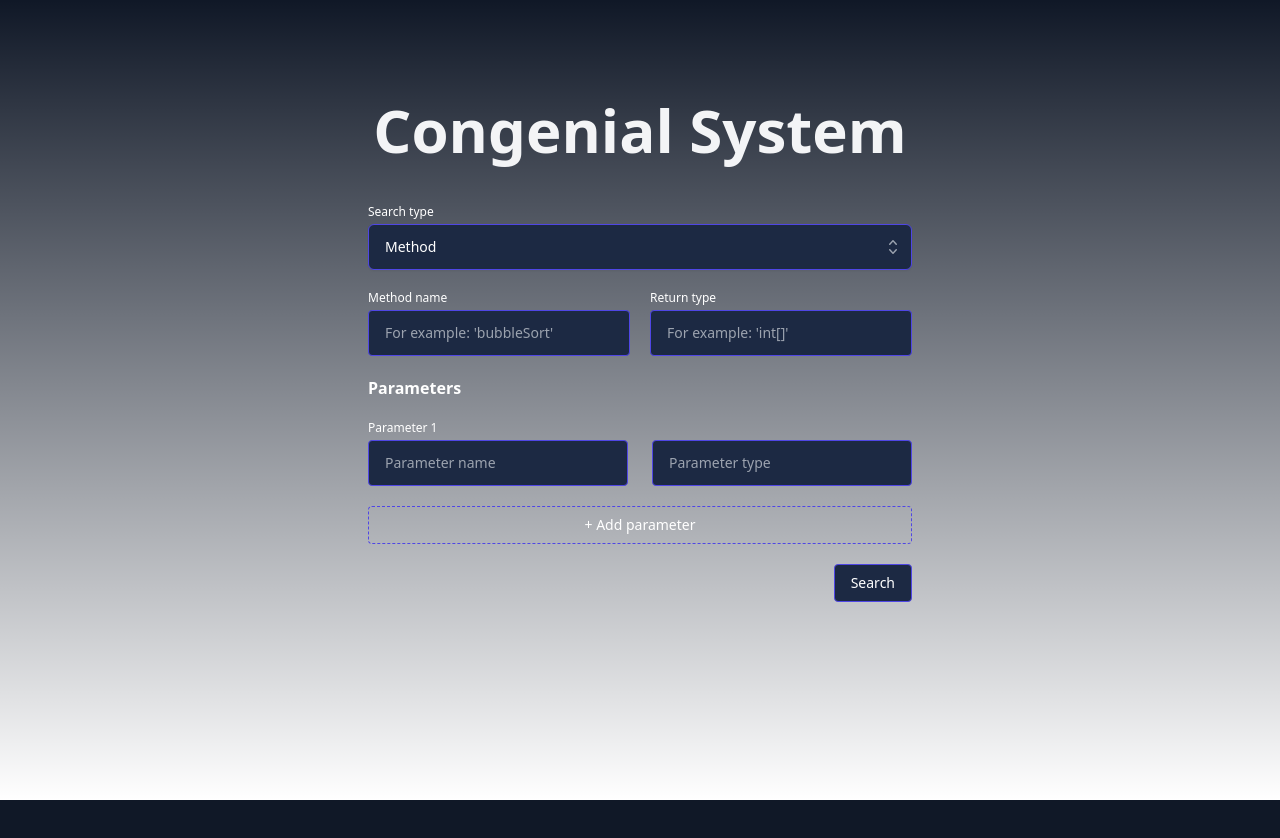
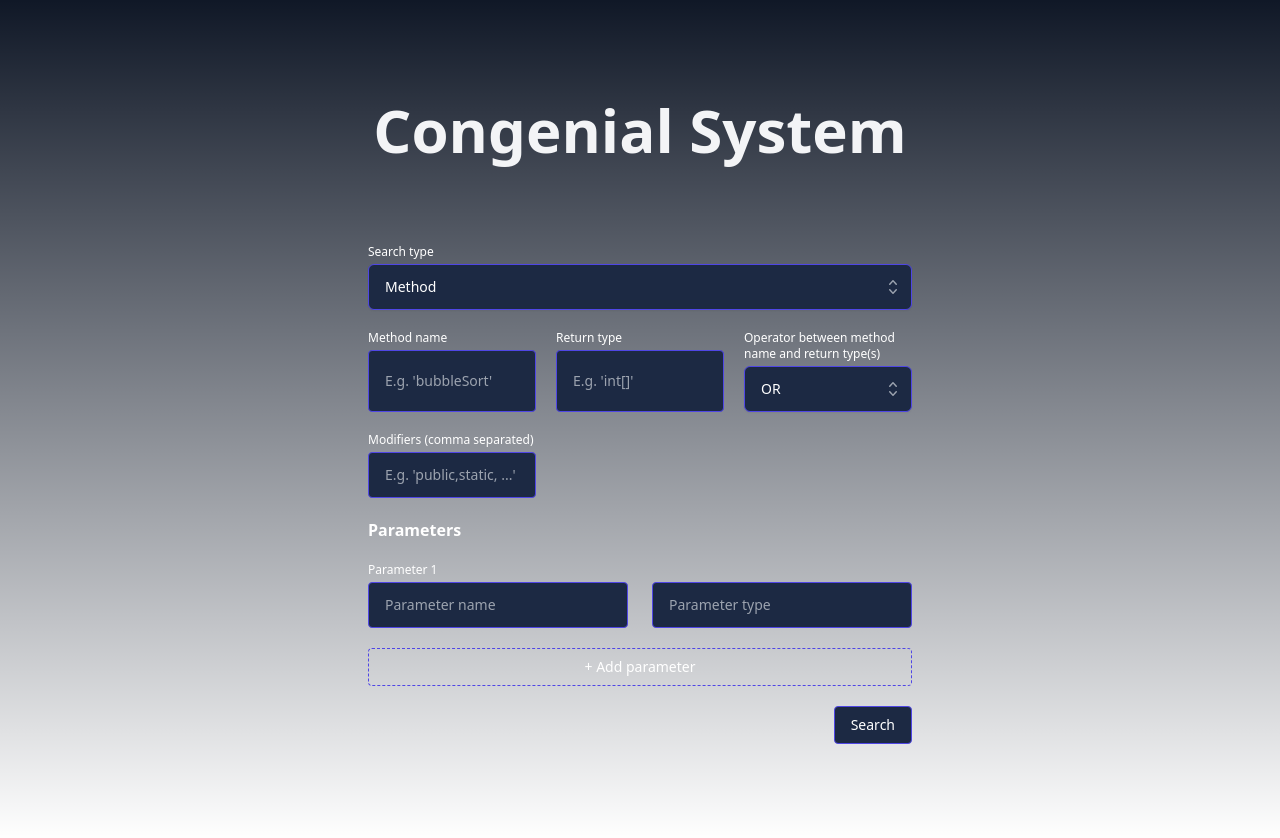
Before and after one commit to tedLHMstr/congenial-system, a Next.js app in the folder congenial-system-web/: page / in a window 1280 px wide. Before the commit the page ends 800 px from the top, so only its background shows below. Built offline with nearby package versions, Linux system fonts and the light colour scheme; what tailwindcss-bg-patterns would draw is missing.

Commit message:
fix/styling

```diff
--- a/congenial-system-web/pages/index.tsx
+++ b/congenial-system-web/pages/index.tsx
@@ -8,14 +8,63 @@ import Dropdown from '@/components/Dropdown'
 /* ReturnTypes */
 import returnTypes from '@/assets/returnTypes'
 
+/* Query validator */
+import { validateName, validateParameter, validateType } from '@/validation/query'
+
+/* Handlers */
+import { query } from '@/api/search'
 
 export default function Home() {
 	const [methodName, setMethodName] = useState<string>('')
 	// const [returnType, setReturnType] = useState<{ name: string, value: string }>(returnTypes[0])
 	const [returnType, setReturnType] = useState<string>('')
 	const [parameters, setParameters] = useState<Array<{ name: string, type: string }>>([{ name: '', type: ''}])
+	const [modifiers, setModifiers] = useState<string>('')
 
 	const [searchType, setSearchType] = useState<{name: string, value: string}>({name: 'Method', value: 'method'})
+
+	// API response
+	const [response, setResponse] = useState("");
+
+	// Boolean operators
+	const [methodParamOperator, setMethodParamOperator] = useState<{name: string, value: string}>({name: 'OR', value: 'OR'});
+
+	const handleSearch = async () => {
+		// Construct parameter part
+		let parameterPart = '';
+		parameters.forEach(obj => {
+			if(obj.name === '' || obj.type === '') {
+				return;
+			}
+
+			if(parameterPart !== '') {
+				parameterPart += '-';
+			}
+			parameterPart += obj.name + ',' + obj.type
+		})
+
+		// Construct modifiers part
+		let modifiersPart = modifiers.replaceAll(',', '-');
+
+		// Construct query string
+		let queryString = `methodName:${methodName}`;
+
+		if(returnType !== '') {
+			queryString += ` ${searchType.value === 'method' ? methodParamOperator.value : 'OR'} returnType:${returnType}`;
+		}
+
+		if(parameterPart !== '') {
+			queryString += ` OR parameters:${parameterPart}`;
+		}
+
+		if(modifiersPart !== '') {
+			queryString += ` OR modifiers:${modifiersPart}`;
+		}
+
+		const queryResponse = await query(queryString);
+
+		setResponse(queryResponse.message);
+	}
 
 	const updateParameterName = (index: number, name: string) => {
 		const newParameters = [...parameters]
@@ -30,7 +79,41 @@ export default function Home() {
 	}
 
 	const search = () => {
-		console.log(methodName, returnType, parameters)
+		// Validate method name
+		if(!validateName(methodName)) {
+			console.log("Invalid methodname");
+			return;
+		}
+
+		// Validate return type. Allow excluding return type
+		if(returnType !== '' && !validateType(returnType)) {
+			console.log("Invalid return type");
+			return;
+		}
+
+		// Validate parameters
+		let validParameter = true;
+		parameters.forEach(obj => {
+			const type = obj.type;
+			const name = obj.name;
+
+			// Allow excluding parameters
+			if(type === '' && name === '') {
+				return;
+			}
+
+			if(!validateParameter(type, name)) {
+				validParameter = false;
+			}
+		})
+
+		if(!validParameter) {
+			console.log("Invalid parameter");
+			return;
+		}
+
+		// All checks passed, do a query
+		handleSearch();
 	}
 
 	return (
@@ -41,8 +124,9 @@ export default function Home() {
 			<div className='flex-col flex space-y-10 p-10 md:p-24 w-full items-center'>
 				<h1 className={`text-6xl font-bold text-center rounded-xl px-4 py-1 text-gray-100`}>
 					Congenial System
-				</h1>
+				</h1><div>
 
+    		</div>
 				<div className='sm:w-full md:w-2/3 xl:w-1/2 space-y-5'>
 					<Dropdown
 						label={"Search type"}
@@ -51,55 +135,42 @@ export default function Home() {
 						alts={[{ name: "Method", value: "method" }, { name: "Class", value: "class" }]}
 						className={""}
 					/>
-					<div className='grid sm:grid-cols-1 md:grid-cols-2 gap-5'>
+					<div className='grid sm:grid-cols-1 md:grid-cols-3 gap-5'>
 						<Input
 							label="Method name"
 							className={"w-full"}
 							value={methodName}
 							onChange={(e) => setMethodName(e.target.value)}
-							placeholder="For example: 'bubbleSort'"
+							placeholder="E.g. 'bubbleSort'"
 						/>
+						<div style={{ display: 'flex' }}>
 							<Input
 								label="Return type"
 								className={"w-full"}
 								value={returnType}
 								onChange={(e) => setReturnType(e.target.value)}
-							placeholder="For example: 'int[]'"
+								placeholder="E.g. 'int[]'"
 							/>
 						</div>
-
-					{/* <div className='w-full grid grid-cols-2 gap-6'>
-						<Dropdown
-							label={"Return type"}
-							selected={returnType}
-							setSelected={setReturnType}
-							className={""}
-							alts={returnTypes}
+						<div style={{ display: 'flex' }}>
+							{searchType.value === 'method' && <Dropdown
+								label={"Operator between method name and return type(s)"}
+								selected={methodParamOperator}
+								setSelected={setMethodParamOperator}
+								alts={[{ name: "OR", value: "OR" }, { name: "AND", value: "AND" }]}
+								className={"w-full"}
+							/>}
+						</div>
+						<div style={{ display: 'flex' }}>
+							<Input
+								label="Modifiers (comma separated)"
+								className={"w-full"}
+								value={modifiers}
+								onChange={(e) => setModifiers(e.target.value)}
+								placeholder="E.g. 'public,static, ...'"
 							/>
-						<Dropdown
-							label={"Return type"}
-							selected={returnType}
-							setSelected={setReturnType}
-							className={""}
-							alts={[
-								{ name: "JavaScript", value: "javascript" },
-								{ name: "TypeScript", value: "typescript" },
-								{ name: "Python", value: "python" },
-								{ name: "Java", value: "java" },
-								{ name: "C++", value: "cpp" },
-								{ name: "C#", value: "csharp" },
-								{ name: "Go", value: "go" },
-								{ name: "Rust", value: "rust" },
-								{ name: "Ruby", value: "ruby" },
-								{ name: "PHP", value: "php" },
-								{ name: "Swift", value: "swift" },
-								{ name: "Kotlin", value: "kotlin" },
-								{ name: "Scala", value: "scala" },
-								{ name: "R", value: "r" }
-							]}
-						/>
-					</div> */}
-
+						</div>
+					</div>
 					{searchType.value == 'class' && (
 						<h1 className='text-md font-semibold text-white'>{searchType.name}</h1>
 					)
@@ -133,6 +204,7 @@ export default function Home() {
 							onClick={() => setParameters([...parameters, { name: '', type: '' }])}
 						/>
 					</div>
+
 					<Button
 						title="Search"
 						className="float-right"
```
Lines whose indentation alone changed are shown as unchanged.
